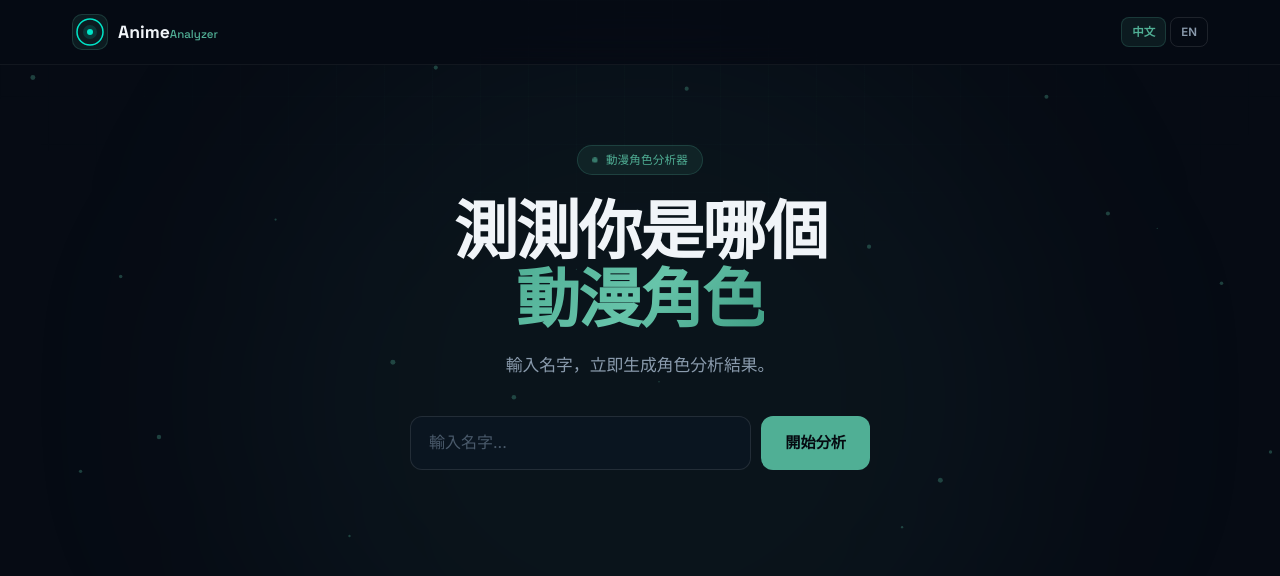
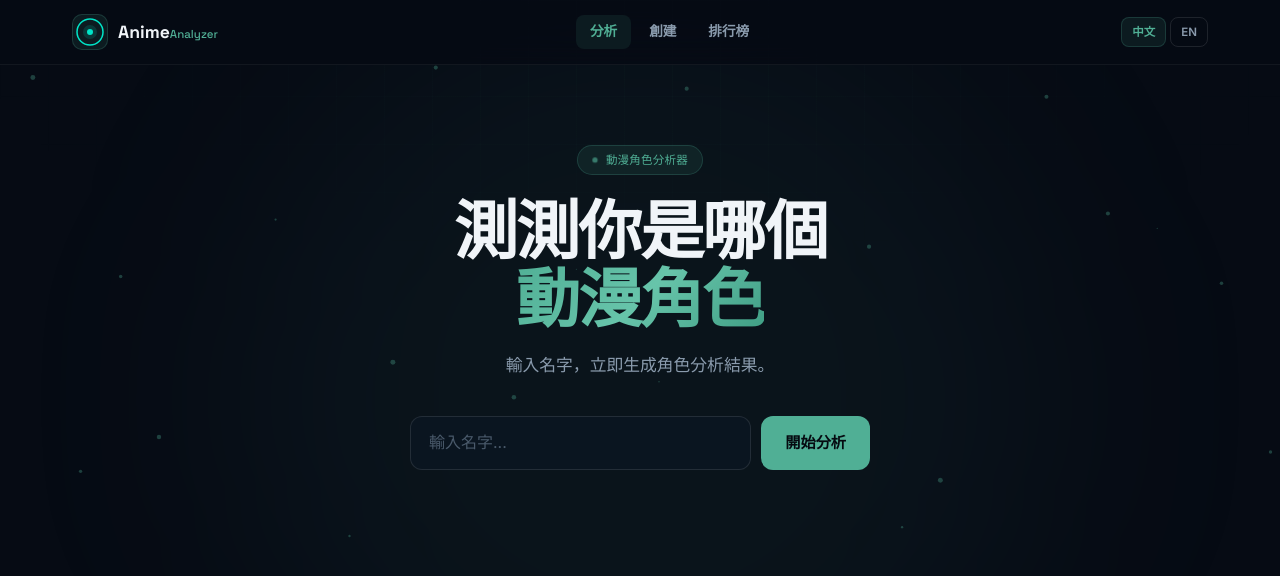
Before and after one commit to openclawsean024-create/anime-character-analyzer, a Next.js app: page / in a window 1280 px wide. Shown: the top 576 px of the page. Built offline with nearby package versions, Linux system fonts and the light colour scheme.

Commit message:
fix: resolve /create and /leaderboard routing issues

```diff
--- a/app/HomeContent.tsx
+++ b/app/HomeContent.tsx
@@ -39,14 +39,14 @@ function analyzeName(name: string, characters: Character[]): AnalysisResult[] {
   return results.sort((a, b) => b.pct - a.pct);
 }
 
-function Header({ lang, onLang }: { lang: Lang; onLang: (l: Lang) => void }) {
-  return <header className="site-header"><div className="header-inner"><div className="logo"><div className="logo-icon"><svg width="28" height="28" viewBox="0 0 28 28" fill="none"><circle cx="14" cy="14" r="13" stroke="#00E5C8" strokeWidth="1.5" /><circle cx="14" cy="14" r="7" fill="#00E5C8" opacity="0.15" /><circle cx="14" cy="14" r="3" fill="#00E5C8" /></svg></div><span className="logo-text"><span className="logo-primary">Anime</span><span className="logo-secondary"> Analyzer</span></span></div><div className="lang-toggle"><button className={`lang-btn ${lang === "zh" ? "active" : ""}`} onClick={() => onLang("zh")}>中文</button><button className={`lang-btn ${lang === "en" ? "active" : ""}`} onClick={() => onLang("en")}>EN</button></div></div></header>;
+function Header({ lang, onLang, active }: { lang: Lang; onLang: (l: Lang) => void; active?: string }) {
+  return <header className="site-header"><div className="header-inner"><div className="logo"><div className="logo-icon"><svg width="28" height="28" viewBox="0 0 28 28" fill="none"><circle cx="14" cy="14" r="13" stroke="#00E5C8" strokeWidth="1.5" /><circle cx="14" cy="14" r="7" fill="#00E5C8" opacity="0.15" /><circle cx="14" cy="14" r="3" fill="#00E5C8" /></svg></div><span className="logo-text"><span className="logo-primary">Anime</span><span className="logo-secondary"> Analyzer</span></span></div><nav className="nav-links"><a href="/" className={`nav-link${active === '/' ? ' active' : ''}`}>{lang === "zh" ? "分析" : "Analyze"}</a><a href="/create" className={`nav-link${active === '/create' ? ' active' : ''}`}>{lang === "zh" ? "創建" : "Create"}</a><a href="/leaderboard" className={`nav-link${active === '/leaderboard' ? ' active' : ''}`}>{lang === "zh" ? "排行榜" : "Ranking"}</a></nav><div className="lang-toggle"><button className={`lang-btn ${lang === "zh" ? "active" : ""}`} onClick={() => onLang("zh")}>中文</button><button className={`lang-btn ${lang === "en" ? "active" : ""}`} onClick={() => onLang("en")}>EN</button></div></div></header>;
 }
 
 function CreateContent({ lang }: { lang: Lang }) {
   return (
     <div className="page">
-      <Header lang={lang} onLang={() => {}} />
+      <Header lang={lang} onLang={() => {}} active="/create" />
       <main className="main-content" style={{ padding: "4rem 2rem" }}>
         <section style={{ maxWidth: 920, margin: "0 auto" }}>
           <h1 style={{ fontSize: "2.25rem", fontWeight: 800, marginBottom: "1rem" }}>
@@ -70,7 +70,7 @@ function CreateContent({ lang }: { lang: Lang }) {
 function LeaderboardContent({ lang }: { lang: Lang }) {
   return (
     <div className="page">
-      <Header lang={lang} onLang={() => {}} />
+      <Header lang={lang} onLang={() => {}} active="/leaderboard" />
       <main className="main-content" style={{ padding: "4rem 2rem" }}>
         <section style={{ maxWidth: 920, margin: "0 auto" }}>
           <h1 style={{ fontSize: "2.25rem", fontWeight: 800, marginBottom: "1rem" }}>
@@ -127,5 +127,5 @@ export default function HomeContent() {
 
   const onAnalyze = async () => { if (!name.trim()) return; setIsAnalyzing(true); await new Promise((r) => setTimeout(r, 500)); setResults(analyzeName(name, analyzer.characters)); setIsAnalyzing(false); };
 
-  return <div className="page"><Header lang={lang} onLang={setLang} /><main className="main-content"><section className="hero-section"><canvas ref={canvasRef} className="hero-particles" /><div className="hero-inner"><div className="hero-badge"><span className="dot" />{lang === "zh" ? "動漫角色分析器" : "Anime Analyzer"}</div><h1 className="hero-title">{lang === "zh" ? <>測測你是哪個<br /><span className="text-gradient">動漫角色</span></> : <>Discover your<br /><span className="text-gradient">anime character</span></>}</h1><p className="hero-sub">{lang === "zh" ? "輸入名字，立即生成角色分析結果。" : "Enter a name to get your anime character match."}</p><div className="hero-cta"><input className="hero-quick-input" placeholder={lang === "zh" ? "輸入名字..." : "Type your name..."} value={name} onChange={(e) => setName(e.target.value)} onKeyDown={(e) => e.key === "Enter" && onAnalyze()} /><button className="btn-hero" onClick={onAnalyze}>{isAnalyzing ? "..." : (lang === "zh" ? "開始分析" : "Analyze")}</button></div>{results && <div className="card" style={{ marginTop: 24, textAlign: "left" }}><p style={{ color: "var(--text-secondary)" }}>{results[0].character.name} {results[0].pct}%</p></div>}</div></section></main></div>;
+  return <div className="page"><Header lang={lang} onLang={setLang} active="/" /><main className="main-content"><section className="hero-section"><canvas ref={canvasRef} className="hero-particles" /><div className="hero-inner"><div className="hero-badge"><span className="dot" />{lang === "zh" ? "動漫角色分析器" : "Anime Analyzer"}</div><h1 className="hero-title">{lang === "zh" ? <>測測你是哪個<br /><span className="text-gradient">動漫角色</span></> : <>Discover your<br /><span className="text-gradient">anime character</span></>}</h1><p className="hero-sub">{lang === "zh" ? "輸入名字，立即生成角色分析結果。" : "Enter a name to get your anime character match."}</p><div className="hero-cta"><input className="hero-quick-input" placeholder={lang === "zh" ? "輸入名字..." : "Type your name..."} value={name} onChange={(e) => setName(e.target.value)} onKeyDown={(e) => e.key === "Enter" && onAnalyze()} /><button className="btn-hero" onClick={onAnalyze}>{isAnalyzing ? "..." : (lang === "zh" ? "開始分析" : "Analyze")}</button></div>{results && <div className="card" style={{ marginTop: 24, textAlign: "left" }}><p style={{ color: "var(--text-secondary)" }}>{results[0].character.name} {results[0].pct}%</p></div>}</div></section></main></div>;
 }
--- /dev/null
+++ b/app/api/popular/route.ts
@@ -0,0 +1,87 @@
+import { NextRequest, NextResponse } from "next/server";
+
+interface Character {
+  name: string;
+  emoji: string;
+  description?: string;
+}
+
+interface Analyzer {
+  id: string;
+  name: string;
+  nameEn: string;
+  emoji: string;
+  characters: Character[];
+  createdAt: number;
+  useCount: number;
+}
+
+const DEFAULT_ANALYZERS: Analyzer[] = [
+  {
+    id: "one-piece",
+    name: "海賊王",
+    nameEn: "One Piece",
+    emoji: "🏴‍☠️",
+    characters: [
+      { name: "魯夫", emoji: "😁", description: "夢想成為海賊王的熱血船長" },
+      { name: "索隆", emoji: "⚔️", description: "立志成為世界第一劍士的劍客" },
+      { name: "娜美", emoji: "🗺️", description: "聰明的航海士，夢想繪製世界地圖" },
+      { name: "烏索普", emoji: "🎯", description: "勇敢的狙擊王，說謊高手" },
+      { name: "香吉士", emoji: "🍳", description: "紳士廚師，踢技高手" },
+      { name: "喬巴", emoji: "🦌", description: "可愛的船醫，精通草藥學" },
+      { name: "羅賓", emoji: "📚", description: "考古學家， 能讀懂歷史正文" },
+      { name: "佛朗基", emoji: "🔧", description: "變態船匠，改造人船醫" },
+      { name: "布魯克", emoji: "💀", description: "骨骨果實的音樂家" },
+      { name: "吉貝爾", emoji: "🐟", description: "海俠甚平，太空海俠" },
+    ],
+    createdAt: Date.now(),
+    useCount: 847,
+  },
+  {
+    id: "naruto",
+    name: "火影忍者",
+    nameEn: "Naruto",
+    emoji: "🍥",
+    characters: [
+      { name: "漩渦鳴人", emoji: "🐦", description: "吊車尾的忍術小子，夢想成為火影" },
+      { name: "宇智波佐助", emoji: "🔥", description: "天才忍者，為復仇而戰" },
+      { name: "春野櫻", emoji: "🌸", description: "醫療忍者，綱手的弟子" },
+      { name: "旗木卡卡西", emoji: "🐱", description: "copy忍者，第七班老師" },
+      { name: "薩克羅", emoji: "⚡", description: "雷之國雲隱村忍者" },
+      { name: "綱手", emoji: "💪", description: "五代火影，怪力女忍者" },
+      { name: "自來也", emoji: "🐸", description: "三忍之一，鳴人的師傅" },
+      { name: "我愛羅", emoji: "🏜️", description: "風影，我抓狂的藝術" },
+      { name: "日向雛田", emoji: "🥀", description: "鳴人的妻子，柔拳高手" },
+      { name: "波風湊", emoji: "🌊", description: "四代火影，鳴人的父親" },
+    ],
+    createdAt: Date.now(),
+    useCount: 623,
+  },
+  {
+    id: "demon-slayer",
+    name: "鬼滅之刃",
+    nameEn: "Demon Slayer",
+    emoji: "⚔️",
+    characters: [
+      { name: "竈門炭治郎", emoji: "🔥", description: "變成鬼的大正時代少年" },
+      { name: "竈門禰豆子", emoji: "👧", description: "炭治郎的妹妹，回復人類" },
+      { name: "我妻善逸", emoji: "⚡", description: "雷之呼吸，一睡就著" },
+      { name: "嘴平伊助", emoji: "🐹", description: "動物之呼吸，嘴平家的和平" },
+      { name: "冨岡義勇", emoji: "❄️", description: "水之呼吸，鬼殺隊當主" },
+      { name: "蝴蝶忍", emoji: "🦋", description: "蟲之呼吸，毒術專家" },
+      { name: "甘露寺蜜璃", emoji: "💖", description: "戀之呼吸，戀愛腦的怪力" },
+      { name: "煉獄杏壽郎", emoji: "🔥", description: "炎之呼吸，熱血大哥" },
+      { name: "悲鳴嶼行冥", emoji: "📿", description: "岩之呼吸，最強的岩柱" },
+      { name: "不死川玄彌", emoji: "🌾", description: "槍之呼吸，兄長の背中" },
+    ],
+    createdAt: Date.now(),
+    useCount: 512,
+  },
+];
+
+export async function GET() {
+  return NextResponse.json({
+    analyzers: DEFAULT_ANALYZERS,
+    total: DEFAULT_ANALYZERS.length,
+  });
+}
--- a/app/globals.css
+++ b/app/globals.css
@@ -137,6 +137,29 @@ body {
 .lang-toggle {
   display: flex;
   gap: 4px;
+}
+.nav-links {
+  display: flex;
+  align-items: center;
+  gap: 0.25rem;
+}
+.nav-link {
+  padding: 6px 14px;
+  border-radius: 8px;
+  font-size: 0.85rem;
+  font-weight: 600;
+  color: var(--text-secondary);
+  text-decoration: none;
+  transition: all 0.2s;
+  font-family: 'Inter', sans-serif;
+}
+.nav-link:hover {
+  color: var(--text-primary);
+  background: rgba(255, 255, 255, 0.06);
+}
+.nav-link.active {
+  color: var(--accent);
+  background: var(--accent-dim);
 }
 .lang-btn {
   padding: 5px 10px;
```
